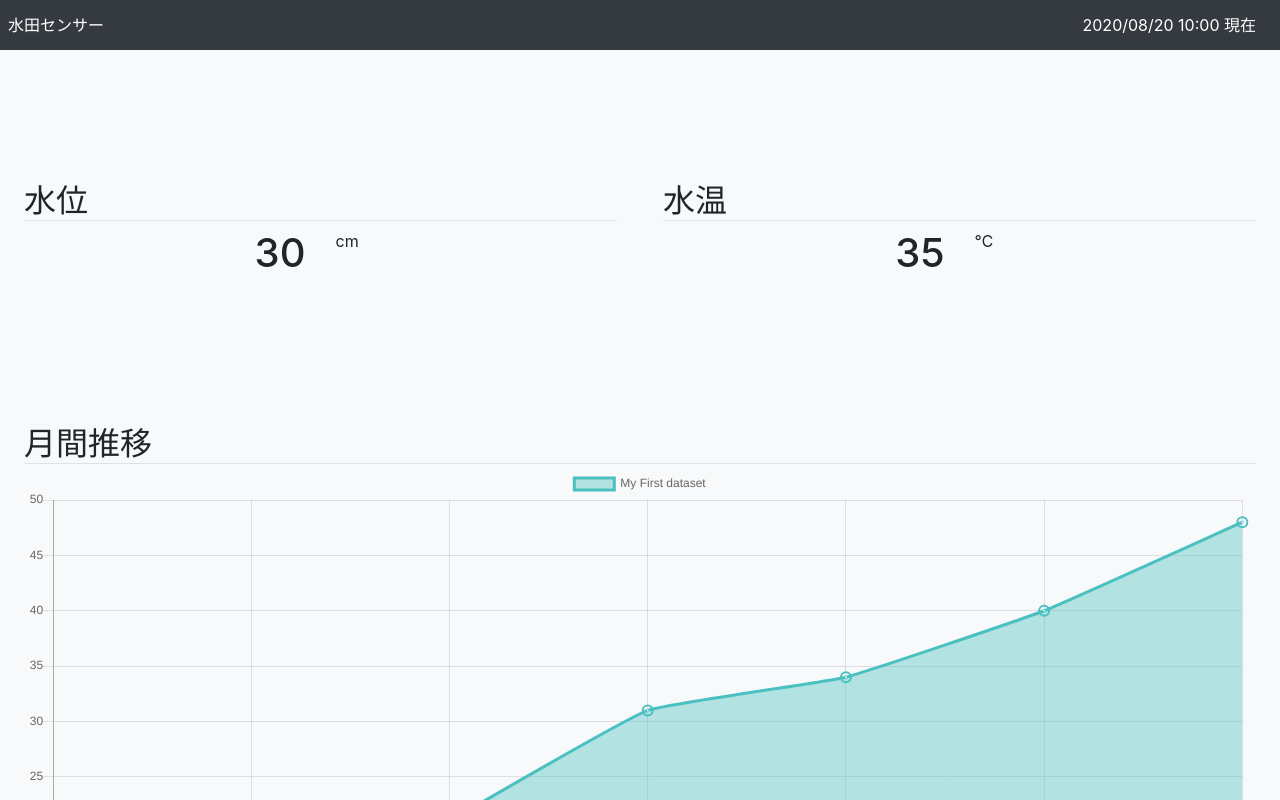
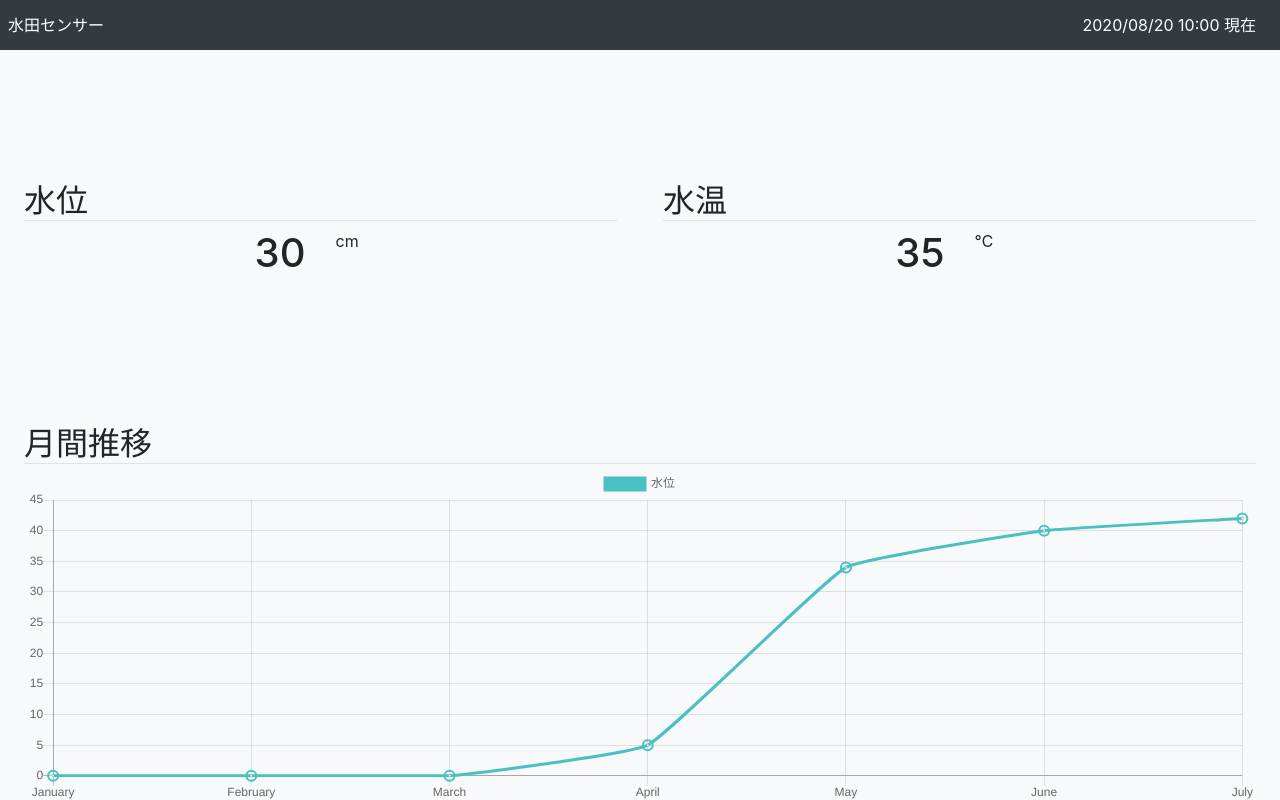
Before and after one commit to libra189/paddy-field-sensor, a React (Create React App) app: page / in a window 1280 px wide. Shown: the top 800 px of the page. Built offline with nearby package versions, Linux system fonts and the light colour scheme.

Commit message:
fix 水位グラフの高さを調整

```diff
--- a/src/App.css
+++ b/src/App.css
@@ -30,3 +30,11 @@ main {
 #change-of-month h2 {
     margin-bottom: 4px;
 }
+
+.chart-container {
+    position: relative;
+    width:  100%;
+    height: calc(100% - (2rem + 5px));
+    overflow: hidden;
+    margin: auto;
+}
--- a/src/ChangeOfMonth.js
+++ b/src/ChangeOfMonth.js
@@ -2,18 +2,13 @@ import React from 'react';
 import { Line } from 'react-chartjs-2';
 
 class LineExample extends React.Component {
-    constructor(props) {
-        super(props);
-
-    }
-
     render() {
         const data = {
             labels: ['January', 'February', 'March', 'April', 'May', 'June', 'July'],
             datasets: [
                 {
-                    label: 'My First dataset',
-                    fill: true,
+                    label: '水位',
+                    fill: false,
                     lineTension: 0.1,
                     backgroundColor: 'rgba(75,192,192,0.4)',
                     borderColor: 'rgba(75,192,192,1)',
@@ -30,18 +25,18 @@ class LineExample extends React.Component {
                     pointHoverBorderWidth: 1,
                     pointRadius: 1,
                     pointHitRadius: 10,
-                    data: [3, 10, 21, 31, 34, 40, 48]
+                    data: [0, 0, 0, 5, 34, 40, 42]
                 }
             ]
         };
 
         const options = {
-            // maintainAspectRatio: false,
-            // responsive: false,
+            responsive: true,
+            maintainAspectRatio: false
         };
 
         return (
-            <div class="chart-container">
+            <div className="chart-container">
                 <Line data={data} options={options} />
             </div>
         );
```
